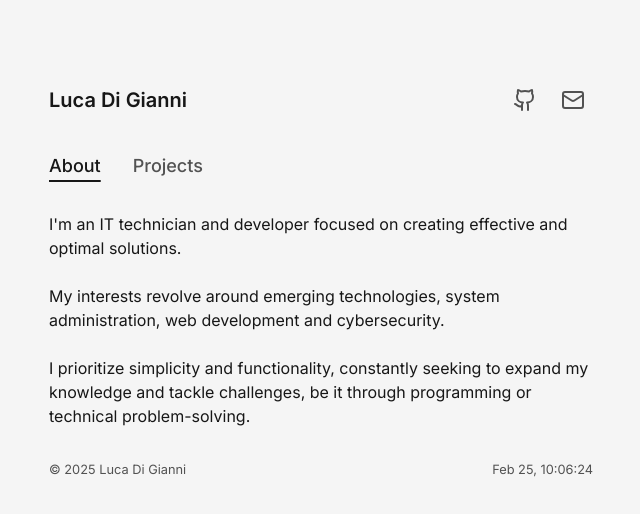
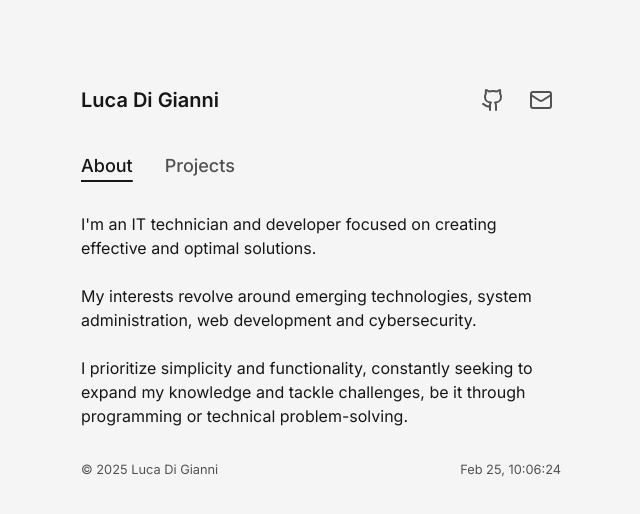
Before and after one commit to ldgni/ldgni.io, a Next.js app: page / in a window 1280 px wide. Shown: the top 514 px of the page, without its empty margins (319-959 px from the left). Built offline with nearby package versions, Linux system fonts and the light colour scheme.

Commit message:
style: adjust container width

```diff
--- a/src/app/layout.tsx
+++ b/src/app/layout.tsx
@@ -25,7 +25,7 @@ export default function RootLayout({
     <html lang="en">
       <body
         className={`${inter.className} bg-neutral-100 text-neutral-900 antialiased dark:bg-neutral-900 dark:text-neutral-100`}>
-        <div className="container max-w-xl sm:py-12 lg:py-20">
+        <div className="container max-w-lg sm:py-12 lg:py-20">
           <Header />
           {children}
           <Footer />
```
